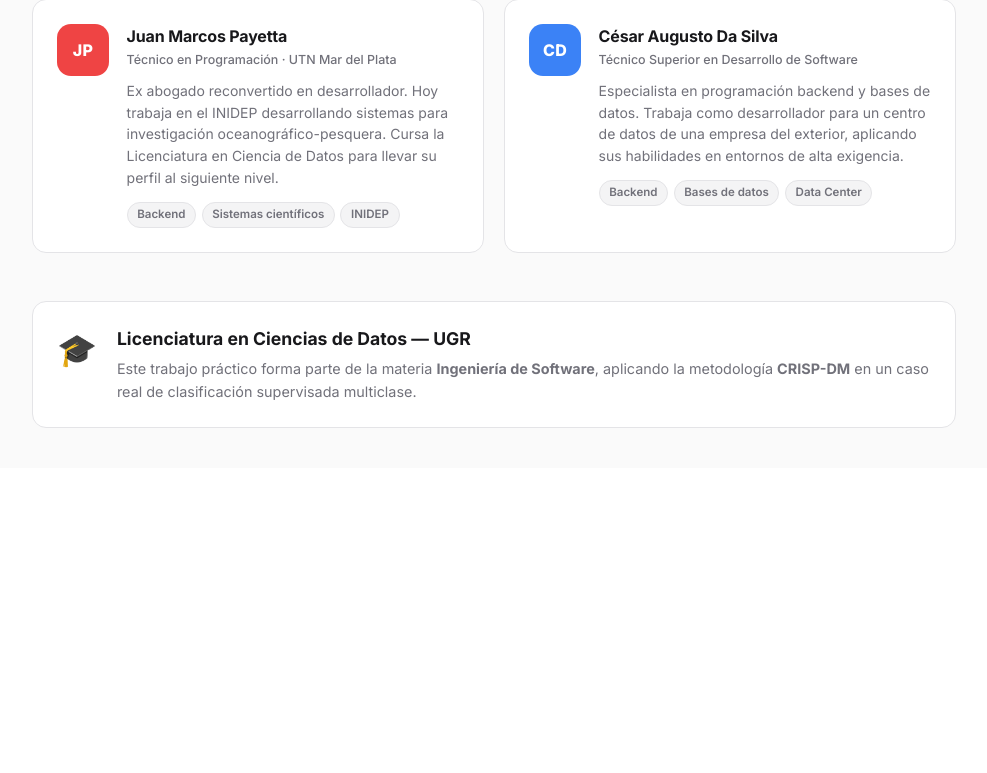
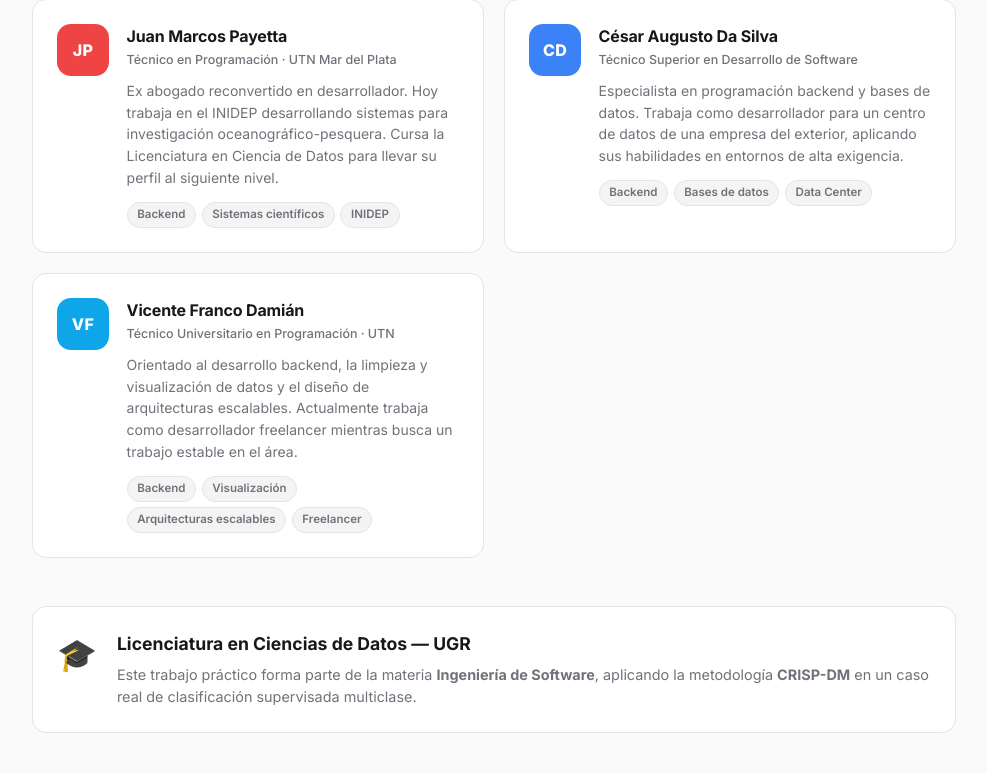
Before and after one commit to DaSilvaCesar/Tp-Ingenieria-Software, a Flask app: page /nosotros in a window 1280 px wide. Shown: the part 1027-1800 px from the top of the page, without its empty margins (276-1263 px from the left). Before the commit the page ends 1455 px from the top, so only its background shows below. Run offline with Flask 3, Linux system fonts and the light colour scheme.

Commit message:
Add Vicente Franco Damian to team, update Fase 6 with Railway URL
- nosotros.html: add 7th team member (Vicente Franco Damian, UTN)
- notebook: Fase 6 closing updated with Railway deployment URL and
  technical description of the deployment pipeline

Co-Authored-By: Claude Sonnet 4.6 <noreply@anthropic.com>

```diff
--- a/app/templates/nosotros.html
+++ b/app/templates/nosotros.html
@@ -120,6 +120,22 @@
                     <span class="tag">Backend</span>
                     <span class="tag">Bases de datos</span>
                     <span class="tag">Data Center</span>
+                </div>
+            </div>
+        </div>
+
+        <!-- Vicente -->
+        <div class="member-card">
+            <div class="member-avatar" style="--av-color: #0ea5e9;">VF</div>
+            <div class="member-info">
+                <h3 class="member-name">Vicente Franco Damián</h3>
+                <div class="member-title">Técnico Universitario en Programación · UTN</div>
+                <p class="member-bio">Orientado al desarrollo backend, la limpieza y visualización de datos y el diseño de arquitecturas escalables. Actualmente trabaja como desarrollador freelancer mientras busca un trabajo estable en el área.</p>
+                <div class="member-stack">
+                    <span class="tag">Backend</span>
+                    <span class="tag">Visualización</span>
+                    <span class="tag">Arquitecturas escalables</span>
+                    <span class="tag">Freelancer</span>
                 </div>
             </div>
         </div>
```
Also changed, not shown: 1 other file.
